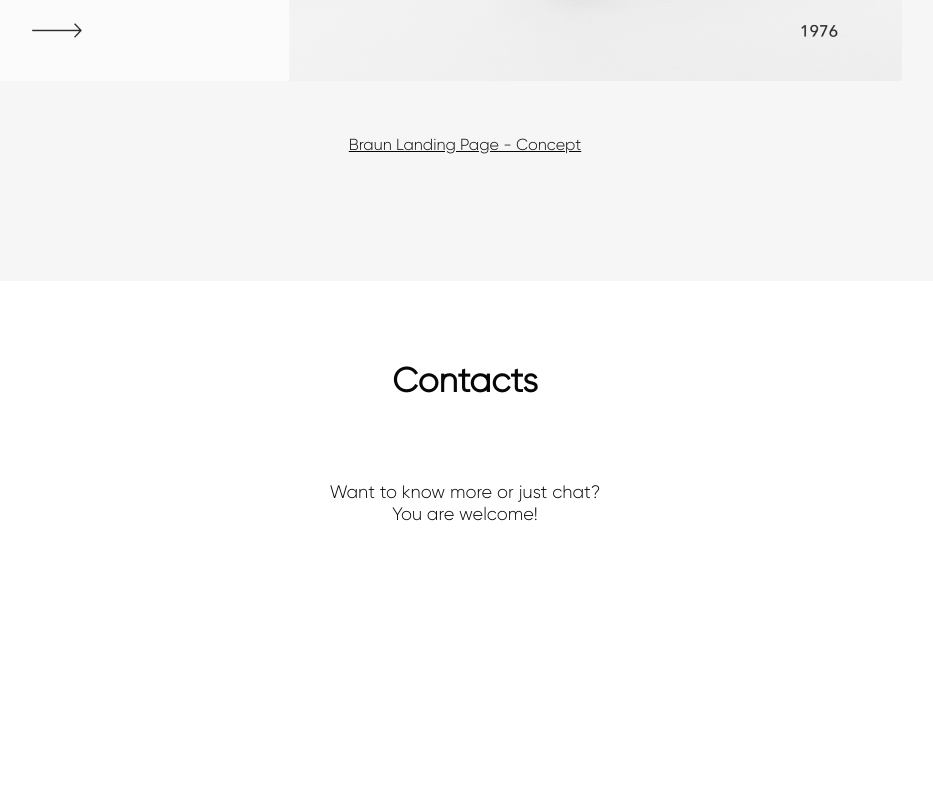
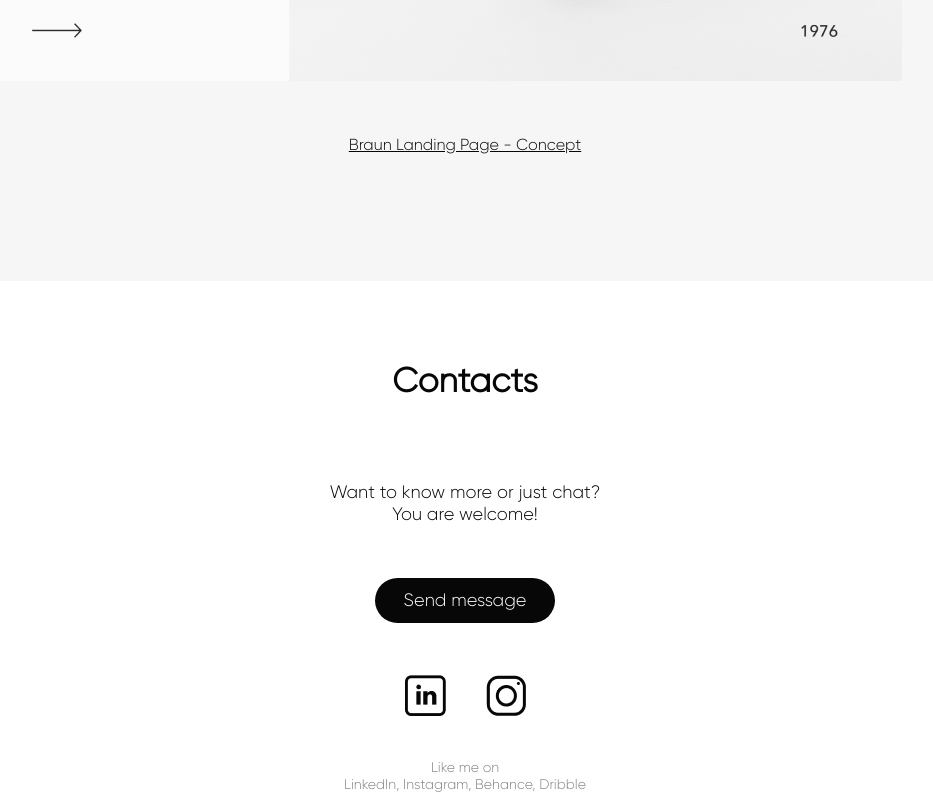
Before and after one commit to polinkasmol/FE39-HW-2, a plain HTML site: page index.html in a window 1280 px wide. Shown: the part 4009-4802 px from the top of the page, without its empty margins (185-1118 px from the left). Drawn offline with Linux system fonts and the light colour scheme.

Commit message:
add  contacts container

```diff
--- a/index.html
+++ b/index.html
@@ -118,13 +118,18 @@
       <section class="contacts">
          <div class="container_contacts">
             <div class="contacts_wrapper">
-               <div class="container_description">
-                  <h2 class="info_contacts">Contacts</h2>
-                  <div class="text_contacts">Want to know more or just chat?<br> You are welcome!</div>
+               <h2 class="info_contacts">Contacts</h2>
+               <div class="text_contacts">Want to know more or just chat?<br> You are welcome!</div>
+               <div class="btn_wrapper">
+                  <a class="contacts_btn" href="#"><span>Send message</span></a>
                </div>
+               <div class="contacts_social">
+                  <a class="contacts_link" href="#"><img src="./images/linkedin.png"></a>
+                  <a class="contacts_link" href="#"><img src="./images/instagram.png"></a>
+               </div>
+               <p class="contacts_ps">Like me on<br>LinkedIn, Instagram, Behance, Dribble</p>
             </div>
          </div>
       </section>
    </main>
-
 </body>
--- a/style.css
+++ b/style.css
@@ -239,7 +239,7 @@ body {
    text-align: center;
 }
 
-.container_contacts{
+.container_contacts {
    width: 1300px;
    height: 500px;
 }
@@ -254,11 +254,57 @@ body {
 }
 
 .text_contacts {
-   font-family:'Gilroy';
+   font-family: 'Gilroy';
    font-size: 18px;
    line-height: 22px;
    text-align: center;
 
    color: #070707;
+}
 
+.btn_wrapper {
+   width: 1300px;
+   height: 150px;
+   display: flex;
+   justify-content: center;
+   align-items: center;
 }
+
+.contacts_btn {
+   display: flex;
+   align-items: center;
+   justify-content: center;
+   width: 180px;
+   height: 45px;
+   border-radius: 100px;
+   text-decoration: none;
+   background: #070707;
+}
+
+.contacts_btn span {
+   font-size: 18px;
+   line-height: 22px;
+   color: #FFFFFF;
+   text-align: center;
+}
+
+.contacts_social {
+   text-align: center;
+   width: 1300px;
+   height: 70px;
+   display: flex;
+   justify-content: center;
+}
+
+.contacts_link {
+   margin-left: 20px;
+   margin-right: 20px;
+}
+
+.contacts_ps {
+   font-size: 14px;
+   line-height: 17px;
+   text-align: center;
+
+   color: #828282;
+}
```
Also changed, not shown: images/instagram.png (added), images/linkedin.png (added).
